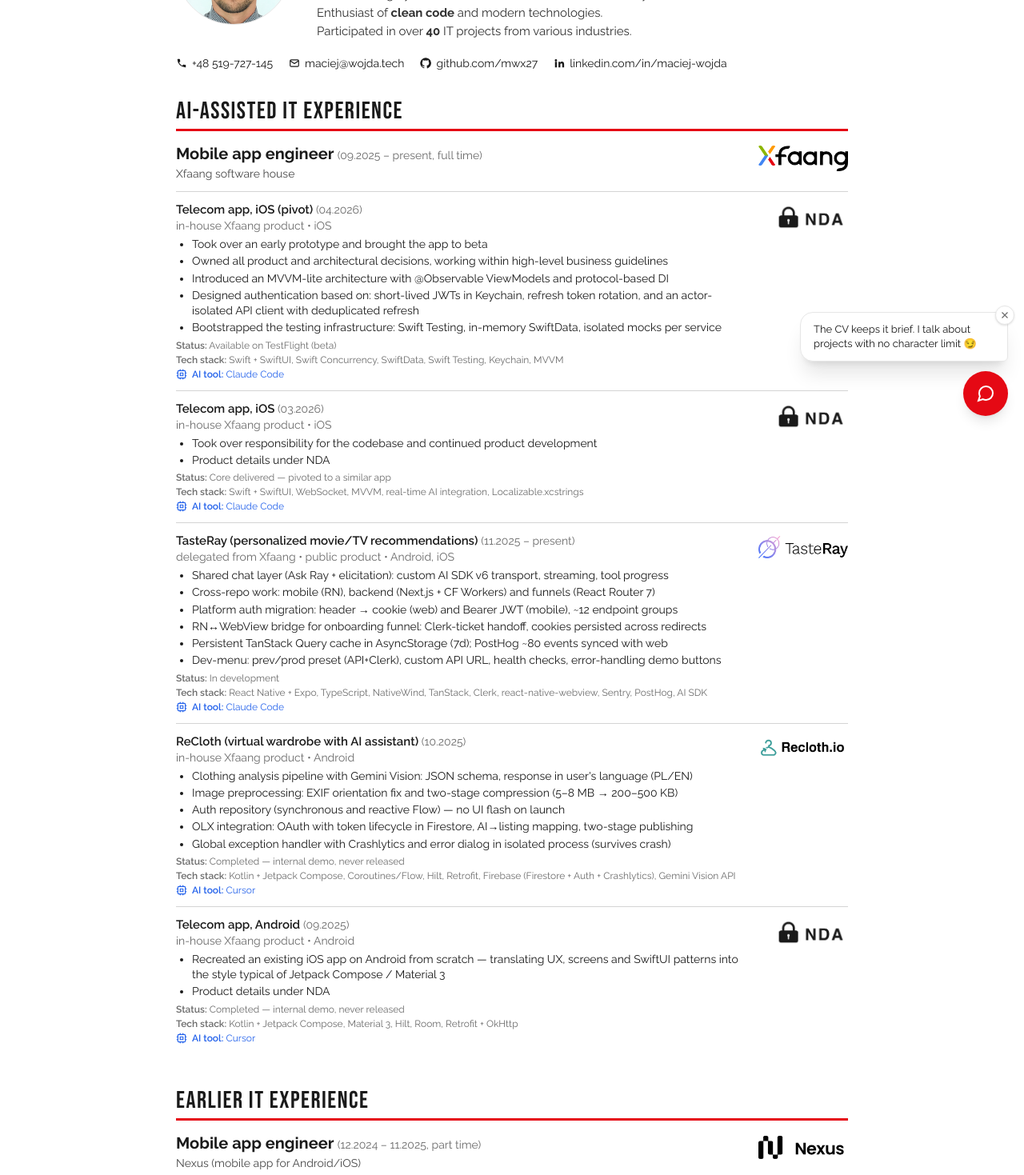
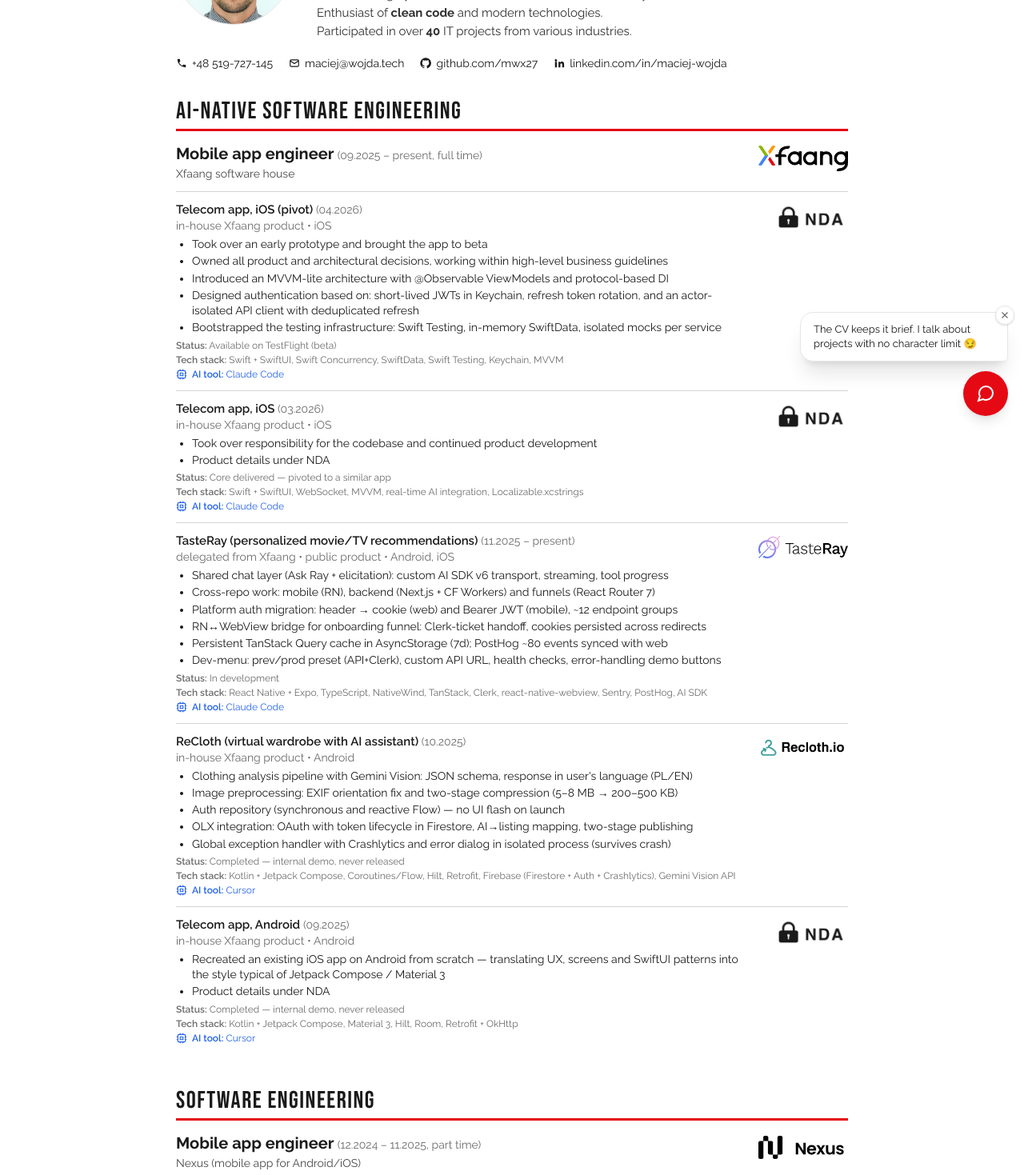
Before and after one commit to mwx27/CV, a Next.js app: page /en in a window 1280 px wide. Shown: the part 260-1729 px from the top of the page at 80% size. Built offline with nearby package versions, Linux system fonts and the light colour scheme; what @react-pdf/renderer would draw is missing.

Commit message:
feat(cv): rename experience sections

```diff
--- a/content/cv.en.ts
+++ b/content/cv.en.ts
@@ -17,9 +17,9 @@
     { label: "linkedin.com/in/maciej-wojda", href: "https://linkedin.com/in/maciej-wojda", icon: "linkedin" },
   ],
   sections: {
-    aiItExperience: "AI-assisted IT experience",
-    itExperience: "Earlier IT experience",
-    engineeringExperience: "Engineering Experience",
+    aiItExperience: "AI-Native Software Engineering",
+    itExperience: "Software Engineering",
+    engineeringExperience: "Earlier Engineering Experience",
     education: "Education",
     skills: "Skills Summary",
     hobby: "No-Code Hobby",
--- a/content/cv.pl.ts
+++ b/content/cv.pl.ts
@@ -17,11 +17,11 @@
     { label: "linkedin.com/in/maciej-wojda", href: "https://linkedin.com/in/maciej-wojda", icon: "linkedin" },
   ],
   sections: {
-    aiItExperience: "Doświadczenie IT wspierane AI",
-    itExperience: "Wcześniejsze doświadczenie IT",
-    engineeringExperience: "Doświadczenie inżynierskie",
+    aiItExperience: "Inżynieria Oprogramowania oparta na AI",
+    itExperience: "Inżynieria Oprogramowania",
+    engineeringExperience: "Wcześniejsze Doświadczenie Inżynierskie",
     education: "Wykształcenie",
-    skills: "Umiejętności",
+    skills: "Podsumowanie Umiejętności",
     hobby: "Hobby (poza kodem)",
   },
   labels: {
--- a/content/index.ts
+++ b/content/index.ts
@@ -11,7 +11,7 @@
  * Bump this when you meaningfully revise the CV. Single source of truth for the
  * "last updated" stamp shown in both locales and in the PDF. Format: YYYY-MM-DD.
  */
-const LAST_UPDATED = "2026-06-09";
+const LAST_UPDATED = "2026-06-17";
 
 const lastUpdatedLabel: Record<Locale, string> = {
   en: "Last updated",
```
